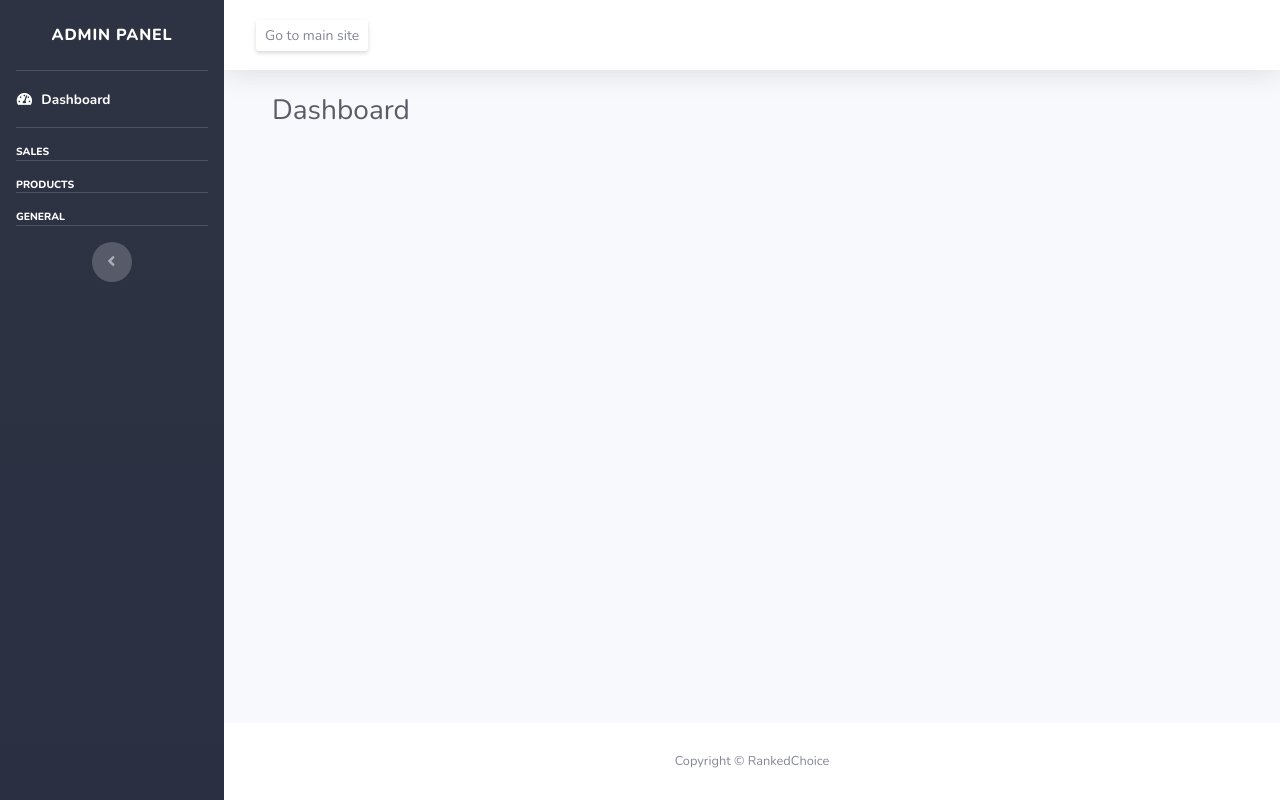
After one commit to yaleksandr89/symfony-shop, a Symfony app: template templates/admin/pages/dashboard.html.twig in a window 1280 px wide. The commit adds this page. Run offline with Twig, Linux system fonts and the light colour scheme; the template is opened without the code that fills it, so the values that code supplies are empty; some libraries are stand-ins or nearby versions.

Commit message:
#5 added dashboard (route, template)

```diff
--- a/src/Security/AdminZone/LoginFormAuthenticator.php
+++ b/src/Security/AdminZone/LoginFormAuthenticator.php
@@ -92,7 +92,7 @@ class LoginFormAuthenticator extends AbstractAuthenticator
             return new RedirectResponse($targetPath);
         }
 
-        return new RedirectResponse($this->urlGenerator->generate('admin_security_login'));
+        return new RedirectResponse($this->urlGenerator->generate('admin_dashboard_show'));
     }
 
     /**
--- /dev/null
+++ b/templates/admin/_embed/_main/_sidebar.html.twig
@@ -0,0 +1,38 @@
+<ul class="navbar-nav bg-gradient-primary sidebar sidebar-dark accordion" id="accordionSidebar">
+
+    <a class="sidebar-brand d-flex align-items-center justify-content-center" href="{{ path('admin_dashboard_show') }}">
+        <div class="sidebar-brand-text mx-3">Admin panel</div>
+    </a>
+
+    <hr class="sidebar-divider my-0">
+
+    <li class="nav-item active">
+        <a class="nav-link" href="{{ path('admin_dashboard_show') }}">
+            <i class="fas fa-fw fa-tachometer-alt"></i>
+            <span>Dashboard</span></a>
+    </li>
+
+    <hr class="sidebar-divider">
+
+    <div class="sidebar-heading">
+        Sales
+    </div>
+
+    <hr class="sidebar-divider">
+
+    <div class="sidebar-heading">
+        Products
+    </div>
+
+    <hr class="sidebar-divider">
+
+    <div class="sidebar-heading">
+        General
+    </div>
+
+    <hr class="sidebar-divider d-none d-md-block">
+
+    <div class="text-center d-none d-md-inline">
+        <button class="rounded-circle border-0" id="sidebarToggle"></button>
+    </div>
+</ul>
--- /dev/null
+++ b/templates/admin/_embed/_main/_topbar.html.twig
@@ -0,0 +1,31 @@
+<nav class="navbar navbar-expand navbar-light bg-white topbar mb-4 static-top shadow">
+
+    <div class="d-none d-sm-inline-block form-inline mr-auto ml-md-3 my-2 my-md-0 mw-100 navbar-search">
+        <div class="input-group">
+            <a href="{{ path('main_homepage') }}" target="_blank" class="d-none d-sm-inline-block btn btn-sm btn-default shadow-sm">
+                Go to main site
+            </a>
+        </div>
+    </div>
+
+    <button id="sidebarToggleTop" class="btn btn-link d-md-none rounded-circle mr-3">
+        <i class="fa fa-bars"></i>
+    </button>
+
+    <ul class="navbar-nav ml-auto">
+        <li class="nav-item dropdown no-arrow">
+            <a class="nav-link dropdown-toggle" href="#" id="userDropdown" role="button"
+               data-toggle="dropdown" aria-haspopup="true" aria-expanded="false">
+                <span class="mr-2 d-none d-lg-inline text-gray-600 small">{{ app.user.userIdentifier }}</span>
+            </a>
+            <div class="dropdown-menu dropdown-menu-right shadow animated--grow-in"
+                 aria-labelledby="userDropdown">
+                <a class="dropdown-item" href="#" data-toggle="modal" data-target="#logoutModal">
+                    <i class="fas fa-sign-out-alt fa-sm fa-fw mr-2 text-gray-400"></i>
+                    Logout
+                </a>
+            </div>
+        </li>
+    </ul>
+
+</nav>
--- /dev/null
+++ b/templates/admin/_embed/_utils/_flash_message.html.twig
@@ -0,0 +1,5 @@
+{% for label, messages in app.flashes(['success','warning','info']) %}
+    {% for message in messages %}
+        <div class="alert alert-{{ label }} text-center">{{ message }}</div>
+    {% endfor %}
+{% endfor %}
--- /dev/null
+++ b/templates/admin/layout/layout_main.html.twig
@@ -0,0 +1,43 @@
+{% extends 'admin/base.html.twig' %}
+
+{% block title %}
+    Admin Panel - {% block title_detailed %} | RankedChoice{% endblock %}
+{% endblock %}
+
+{% block layout_body %}
+    <body id="page-top">
+    <div id="wrapper">
+
+        {{ include('admin/_embed/_main/_sidebar.html.twig') }}
+
+        <div id="content-wrapper" class="d-flex flex-column">
+            <div id="content">
+
+                {{ include('admin/_embed/_main/_topbar.html.twig') }}
+
+                <div class="container-fluid">
+                    {% include 'admin/_embed/_utils/_flash_message.html.twig' %}
+
+                    {% block body %}{% endblock %}
+                </div>
+            </div>
+
+            <footer class="sticky-footer bg-white">
+                <div class="container my-auto">
+                    <div class="copyright text-center my-auto">
+                        <span>Copyright &copy; RankedChoice</span>
+                    </div>
+                </div>
+            </footer>
+
+        </div>
+
+    </div>
+
+    <a class="scroll-to-top rounded" href="#page-top">
+        <i class="fas fa-angle-up"></i>
+    </a>
+
+    {% block javascripts %}{% endblock %}
+    </body>
+{% endblock %}
--- /dev/null
+++ b/templates/admin/pages/dashboard.html.twig
@@ -0,0 +1,15 @@
+{% extends 'admin/layout/layout_main.html.twig' %}
+
+{% block title_detailed %}Dashboard{% endblock %}
+
+{% block body %}
+    <div class="container-fluid">
+
+        <div class="d-sm-flex align-items-center justify-content-between mb-4">
+            <h1 class="h3 mb-0 text-gray-800">Dashboard</h1>
+        </div>
+
+        <div class="row"></div>
+
+    </div>
+{% endblock %}
--- a/templates/front/base.html.twig
+++ b/templates/front/base.html.twig
@@ -17,7 +17,7 @@
     {% include 'front/_embed/_header.html.twig' %}
 
     <main class="main">
-        {% include 'front/_embed/_flash_message.html.twig' %}
+        {% include 'front/_utils/_flash_message.html.twig' %}
         {% block body %}{% endblock %}
     </main>
 
```
Also changed, not shown: src/Controller/AdminZone/DashboardController.php (added, +24 -0 lines), templates/admin/security/login.html.twig (+9 -5 lines), templates/front/_utils/_flash_message.html.twig (renamed from templates/front/_embed/_flash_message.html.twig).
